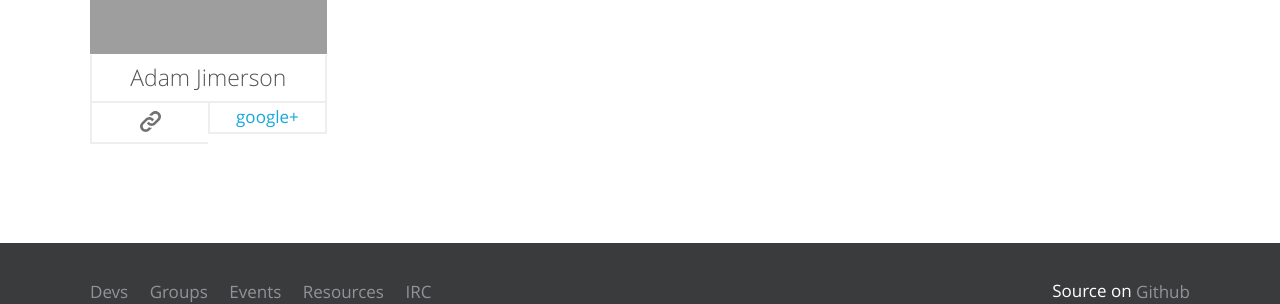
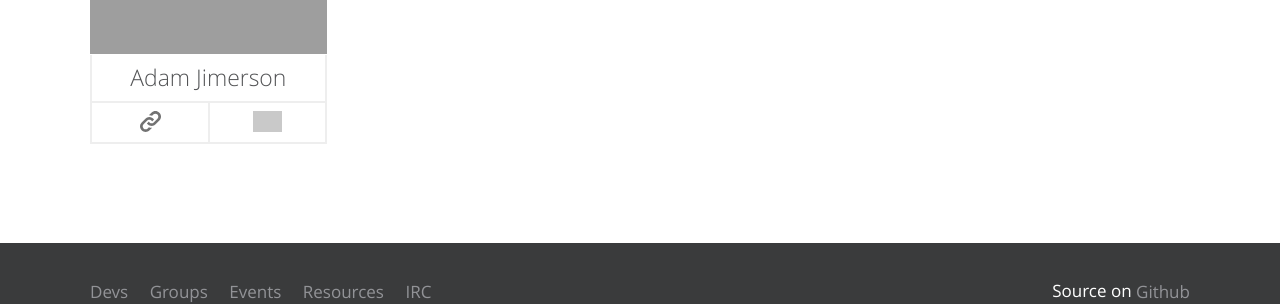
Before and after one commit to chadev/chadev.github.io, a Jekyll site: the page built from devs.html, in a window 1280 px wide. Shown: the part 724-1028 px from the top of the page. Built offline with Jekyll 4.4.1, drawn with Linux system fonts in a browser that asks for light colours; grey boxes are pictures that could not be loaded.

Commit message:
Adding Google+ icon for Devs page
Adding in a Google+ icon for the Devs page those those folk that don't
Twitter.  Feel free to tweak the image as needed, the colors are a bit
off currently but don't have a vector image editor currently.

Signed-off-by: Adam Jimerson <vendion@gmail.com>

```diff
--- a/devs.html
+++ b/devs.html
@@ -23,6 +23,9 @@ title: Devs
           {% elsif url.name == "twitter" %}
             <a href="{{ url.url }}"><img src="{{ site.url }}/assets/images/icons/twitter-icon.svg" alt=""></a>
 
+          {% elsif url.name == "google+" %}
+            <a href="{{ url.url }}"><img src="{{ site.url }}/assets/images/icons/google-plus-icon.svg" alt=""></a>
+
           {% elsif url.name %}
             <a href="{{ url.url }}">{{ url.name }}</a>
           {% endif %}
```
